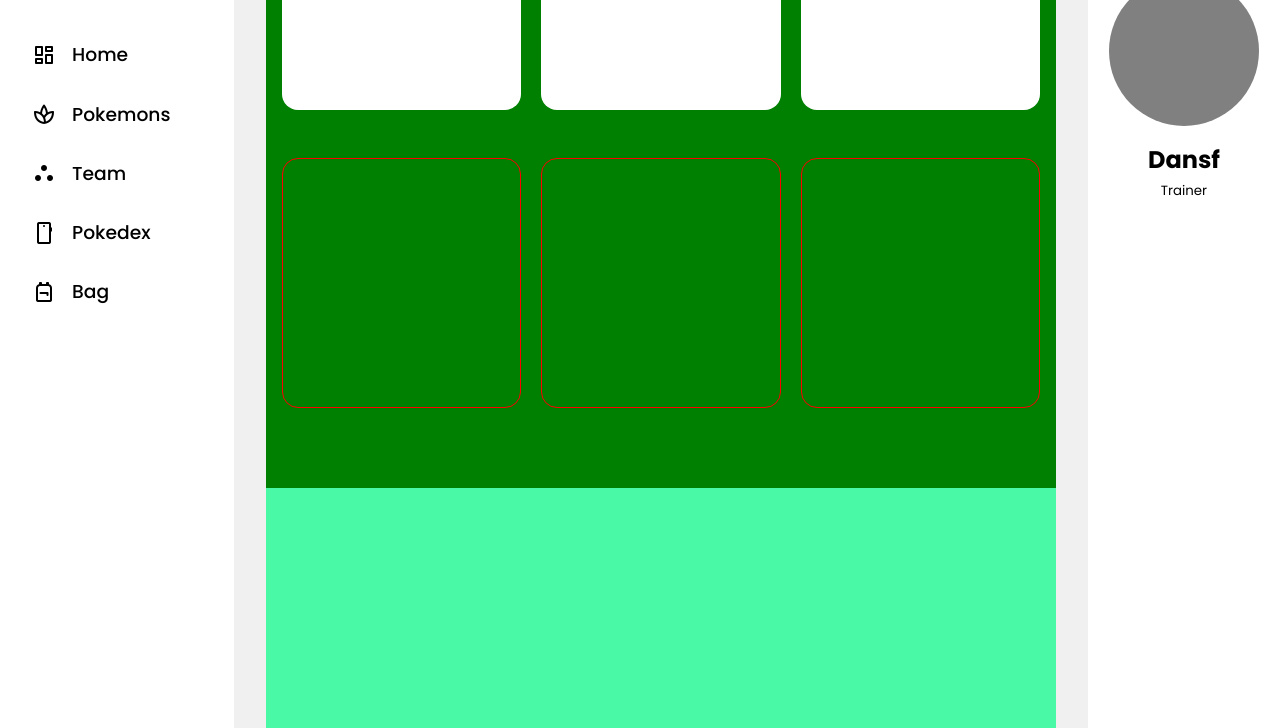
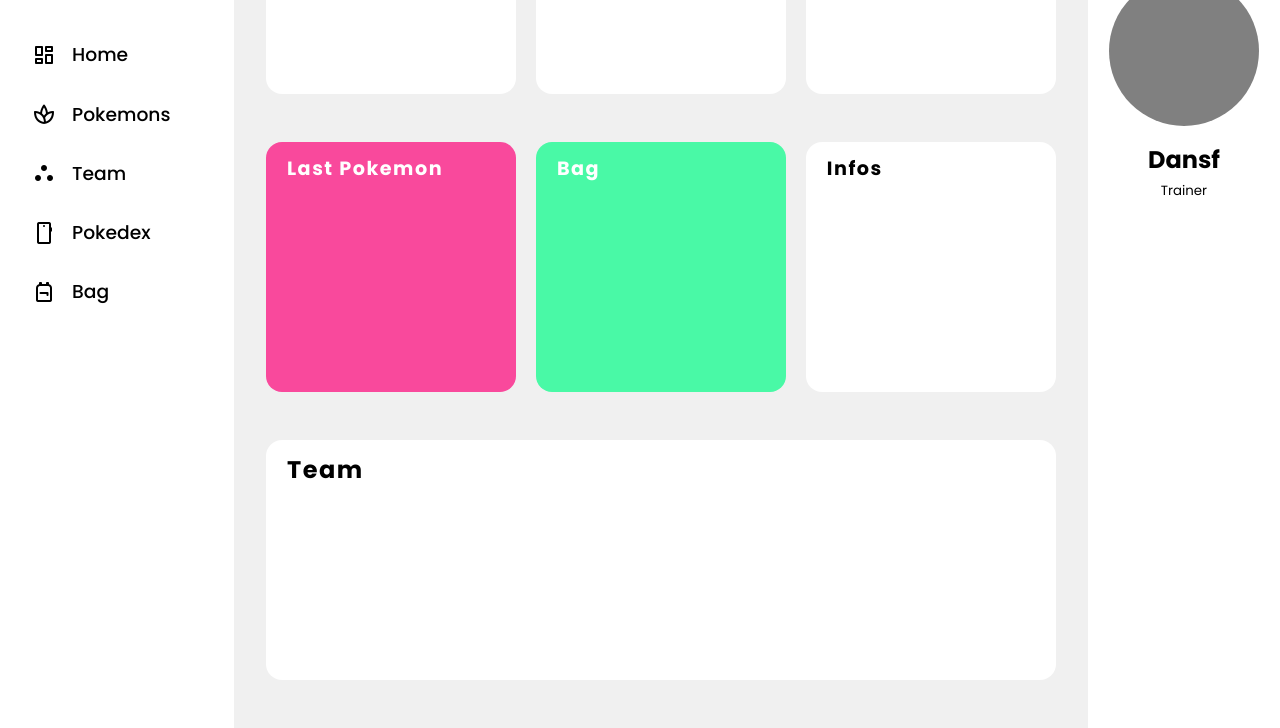
Before and after one commit to dansf/Web--AlternativePokemonJs, a website: page public/index.html in a window 1280 px wide. Shown: the part 72-800 px from the top of the page. Drawn offline with nearby package versions, Linux system fonts and the light colour scheme; no server answers.

Commit message:
Metade do layout pronto

```diff
--- a/public/index.html
+++ b/public/index.html
@@ -68,12 +68,18 @@
             <div class="box"></div>
           </div>
           <div class="cards">
-            <div class="cardOne"></div>
-            <div class="cardTwo"></div>
-            <div class="cardThree"></div>
+            <div class="cardOne">
+              <h2>Last Pokemon</h2>
+            </div>
+            <div class="cardTwo">
+              <h2>Bag</h2>
+            </div>
+            <div class="cardThree">
+              <h2>Infos</h2>
+            </div>
           </div>
           <div class="status">
-
+            <h2>Team</h2>
           </div>
         </div>
       </main>
--- a/public/index.js
+++ b/public/index.js
@@ -1,9 +1,4 @@
 const API_URL = 'https://api.wheretheiss.at/v1/satellites/25544';
-
-// if (!('geolocation' in navigator)) {
-//   window.alert('Geolocation unaveliable.');
-//   console.log('Geolocation unaveliable.');
-// }
 
 const coloursPokemonType = {
   normal: '#A8A77A',
@@ -55,7 +50,7 @@ const backgroundType = (mainDiv, type) => {
 
 const displayUserData = async () => {
   const pokemon = await getPokemon();
-  // console.log(pokemon);
+  console.log(pokemon);
 
   const container = document.createElement('div');
   const mainDiv = document.querySelector('.weather');
@@ -164,30 +159,30 @@ const sateliteData = async () => {
   }
 };
 
-const btnSend = document
-  .querySelector('.btn-infos')
-  .addEventListener('click', async () => {
-    //! Mudar para party de Pokemons
-    // const divFav = document.createElement('div');
-    // const pFavOne = document.createElement('p');
-    // const pFavTwo = document.createElement('p');
-    // const favorite = document.querySelector('.party');
-    // favorite.append(divFav);
-    // divFav.append(pFavOne, pFavTwo);
-    // divFav.classList.add('box-favorite');
-    // pFavOne.textContent = `Lat.: ${valuesReceived.latitude.toFixed(2)}°`;
-    // pFavTwo.textContent = `Lon.: ${valuesReceived.longitude.toFixed(2)}°`;
-    // ? Mudar para síncrono
-    // await sendToDB(valuesReceived);
-  });
+// const btnSend = document
+//   .querySelector('.btn-infos')
+//   .addEventListener('click', async () => {
+//     ! Mudar para party de Pokemons
+//     const divFav = document.createElement('div');
+//     const pFavOne = document.createElement('p');
+//     const pFavTwo = document.createElement('p');
+//     const favorite = document.querySelector('.party');
+//     favorite.append(divFav);
+//     divFav.append(pFavOne, pFavTwo);
+//     divFav.classList.add('box-favorite');
+//     pFavOne.textContent = `Lat.: ${valuesReceived.latitude.toFixed(2)}°`;
+//     pFavTwo.textContent = `Lon.: ${valuesReceived.longitude.toFixed(2)}°`;
+//     ? Mudar para síncrono
+//     await sendToDB(valuesReceived);
+//   });
 
-const btnGet = document
-  .querySelector('.btn-get')
-  .addEventListener('click', async () => {
-    const res = await fetch('/api', { method: 'GET' });
-    const resData = await res.json();
-    console.log(resData);
-  });
+// const btnGet = document
+//   .querySelector('.btn-get')
+//   .addEventListener('click', async () => {
+//     const res = await fetch('/api', { method: 'GET' });
+//     const resData = await res.json();
+//     console.log(resData);
+//   });
 
 const callsAPI = () => {
   //TODO: Salvar localmente ou no servidor os pokemons adquiridos
--- a/public/sass/index.scss
+++ b/public/sass/index.scss
@@ -23,6 +23,7 @@ $box-shadow: 0 2rem 3rem rgba(132, 139, 200, 0.18);
   aside {
     background-color: #fff;
     padding: 0 2rem;
+    height: max(100vh, 100%);
 
     .top {
       display: flex;
@@ -69,16 +70,16 @@ $box-shadow: 0 2rem 3rem rgba(132, 139, 200, 0.18);
   }
 
   main {
-    height: 100vh;
-    background-color: #49f9a6;
+    height: 100%;
+    // background-color: #49f9a6;
 
     .main__container {
-      background-color: green;
+      // background-color: green;
       display: grid;
       grid-template-columns: 1fr;
       grid-row: repeat(3, 1fr);
       row-gap: 3rem;
-      padding: 2rem 1rem;
+      padding: 1rem 0;
       position: relative;
 
       .boxes {
@@ -103,20 +104,47 @@ $box-shadow: 0 2rem 3rem rgba(132, 139, 200, 0.18);
           minmax(clamp(100%/ 5 + 0.2%, (1200px - 100vw) * 1000, 100%), 1fr)
         );
         gap: 20px;
+        letter-spacing: 1.5px;
 
         .cardOne,
         .cardTwo,
         .cardThree {
           height: 250px;
           border-radius: 1rem;
-          border: $border;
+          padding: .75rem 1.3rem;
+
+          h2{
+            font-size: 1.2rem;
+          }
         }
+
+        .cardOne{
+          color: #fff;
+          background-color: #F9499C;
+        }
+
+        .cardTwo{
+          color: #fff;
+          background-color: #49f9a6;
+        }
+
+        .cardThree{
+          background-color: #fff;
+        }
+      }
+
+      .status {
+        height: 240px;
+        border-radius: 1rem;
+        background-color: #fff;
+        padding: .75rem 1.3rem;
+        letter-spacing: 1.5px;
       }
     }
   }
 
   .perfil {
-    height: 100vh;
+    height: max(100%, 100vh);
     background-color: #fff;
 
     &__container {
```
Also changed, not shown: public/css/index.css, 1 other file.
